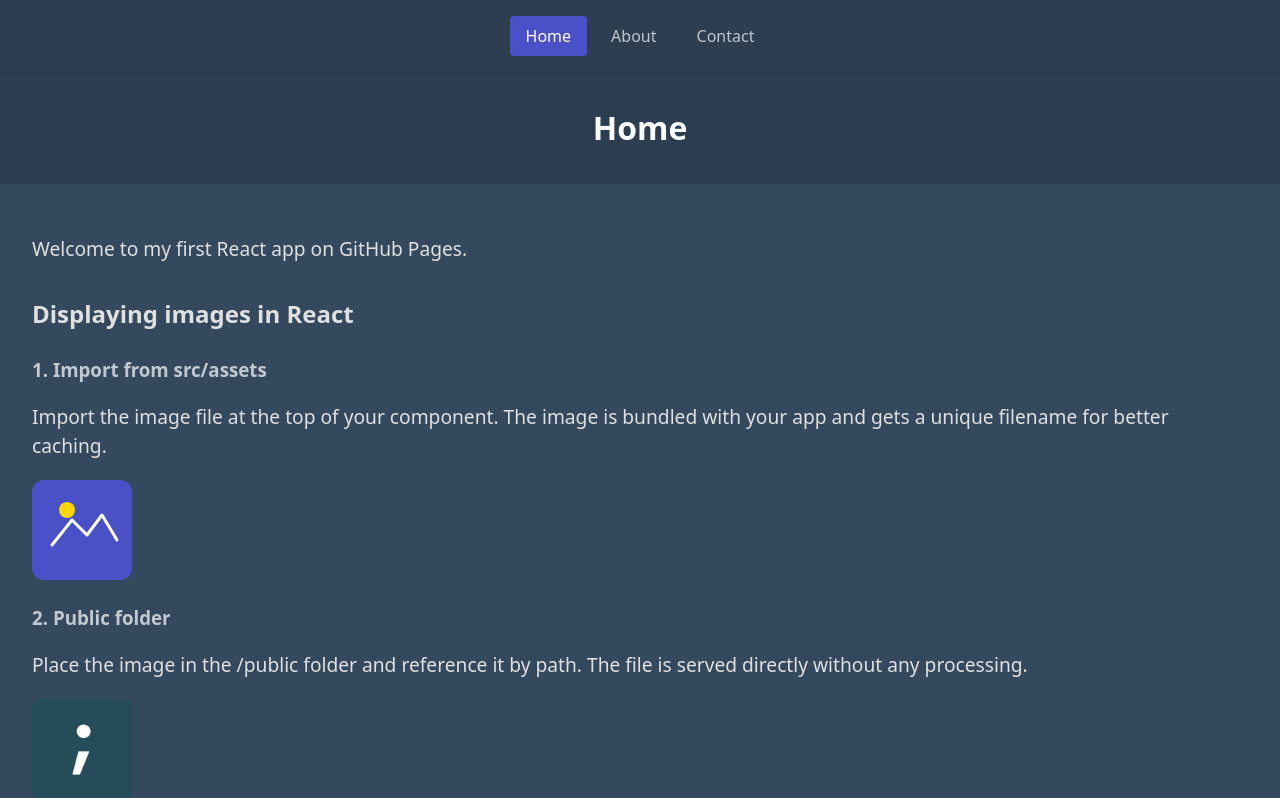
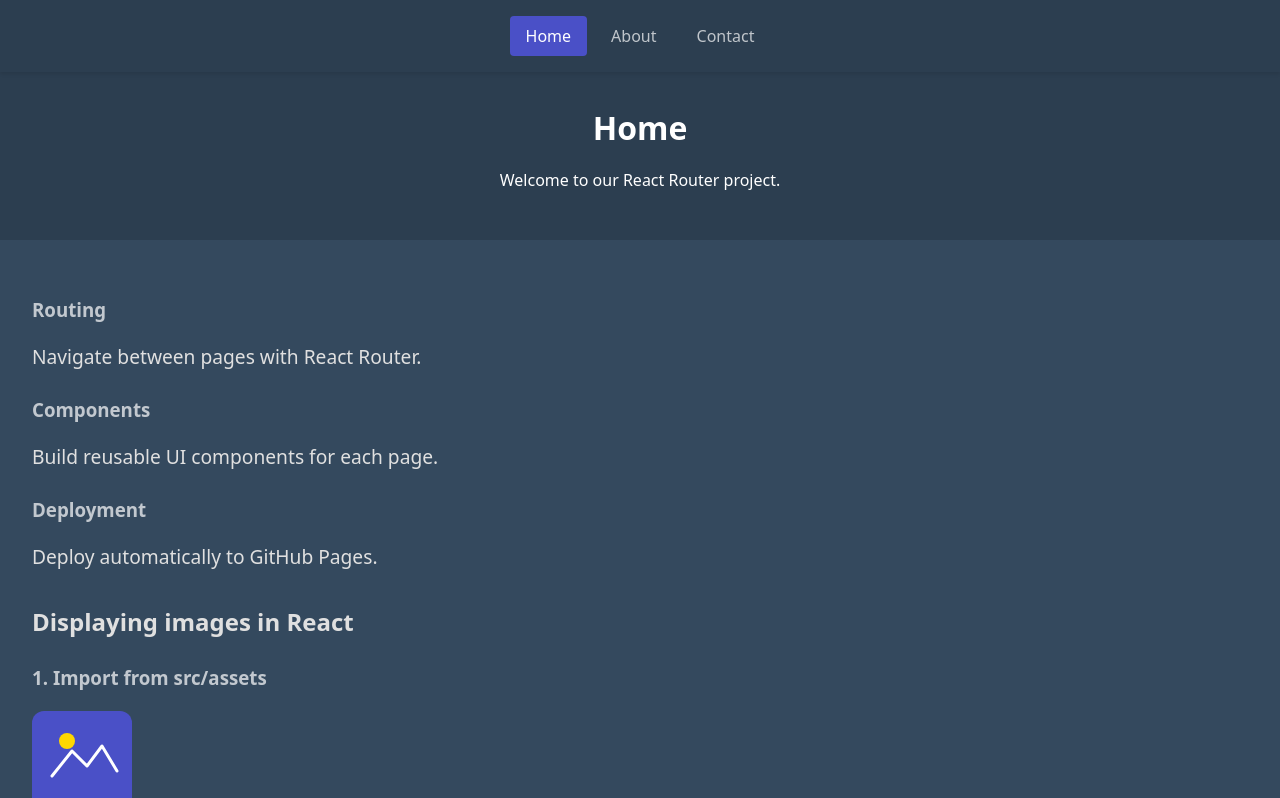
Before and after one commit to eaa25cmc/customer-experience-exam, a React (Vite) app: page / in a window 1280 px wide. Shown: the top 798 px of the page. Built offline with nearby package versions, Linux system fonts and the light colour scheme.

Commit message:
Forbedre HomePage med Tilføj intro-sektion og cards

```diff
--- a/src/pages/HomePage.jsx
+++ b/src/pages/HomePage.jsx
@@ -5,36 +5,38 @@ export default function HomePage() {
     <>
       <header>
         <h1>Home</h1>
+        <p className="home-intro">Welcome to our React Router project.</p>
       </header>
       <main>
-        <p>Welcome to my first React app on GitHub Pages.</p>
+        <section className="home-features">
+          <article className="feature-card">
+            <h3>Routing</h3>
+            <p>Navigate between pages with React Router.</p>
+          </article>
+          <article className="feature-card">
+            <h3>Components</h3>
+            <p>Build reusable UI components for each page.</p>
+          </article>
+          <article className="feature-card">
+            <h3>Deployment</h3>
+            <p>Deploy automatically to GitHub Pages.</p>
+          </article>
+        </section>
 
         <article>
           <h2>Displaying images in React</h2>
 
           <h3>1. Import from src/assets</h3>
-          <p>
-            Import the image file at the top of your component. The image is
-            bundled with your app and gets a unique filename for better caching.
-          </p>
           <img src={reactRouterLogo} alt="Example SVG" className="img-small" />
 
           <h3>2. Public folder</h3>
-          <p>
-            Place the image in the /public folder and reference it by path. The
-            file is served directly without any processing.
-          </p>
           <img
             src="logo.webp"
-            alt="Favicon from public folder"
+            alt="Logo from public folder"
             className="img-small"
           />
 
           <h3>3. External URL</h3>
-          <p>
-            Use a full URL to load an image from the internet, just like in
-            regular HTML.
-          </p>
           <img
             src="https://picsum.photos/200"
             alt="Random external image"
```
